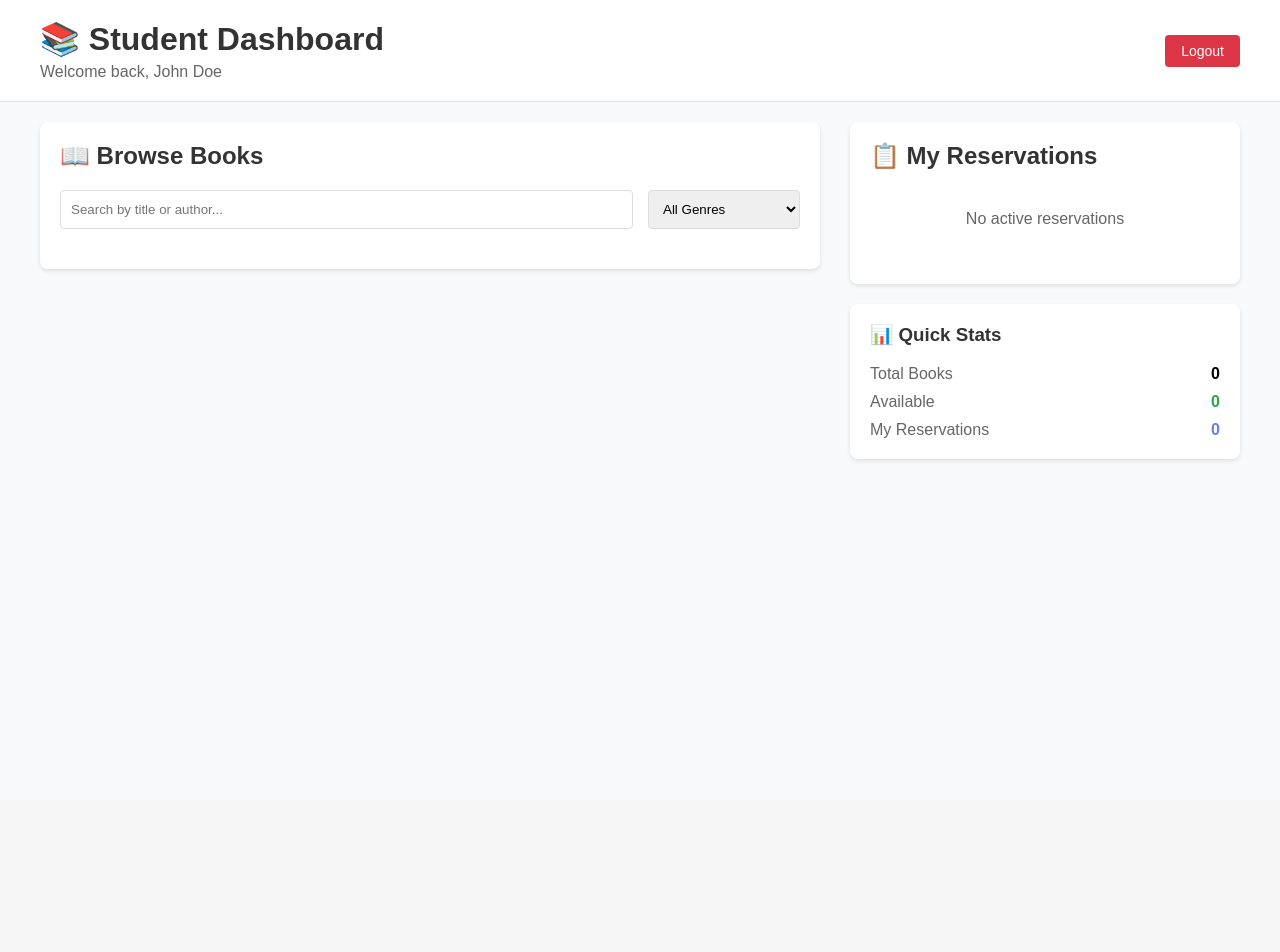
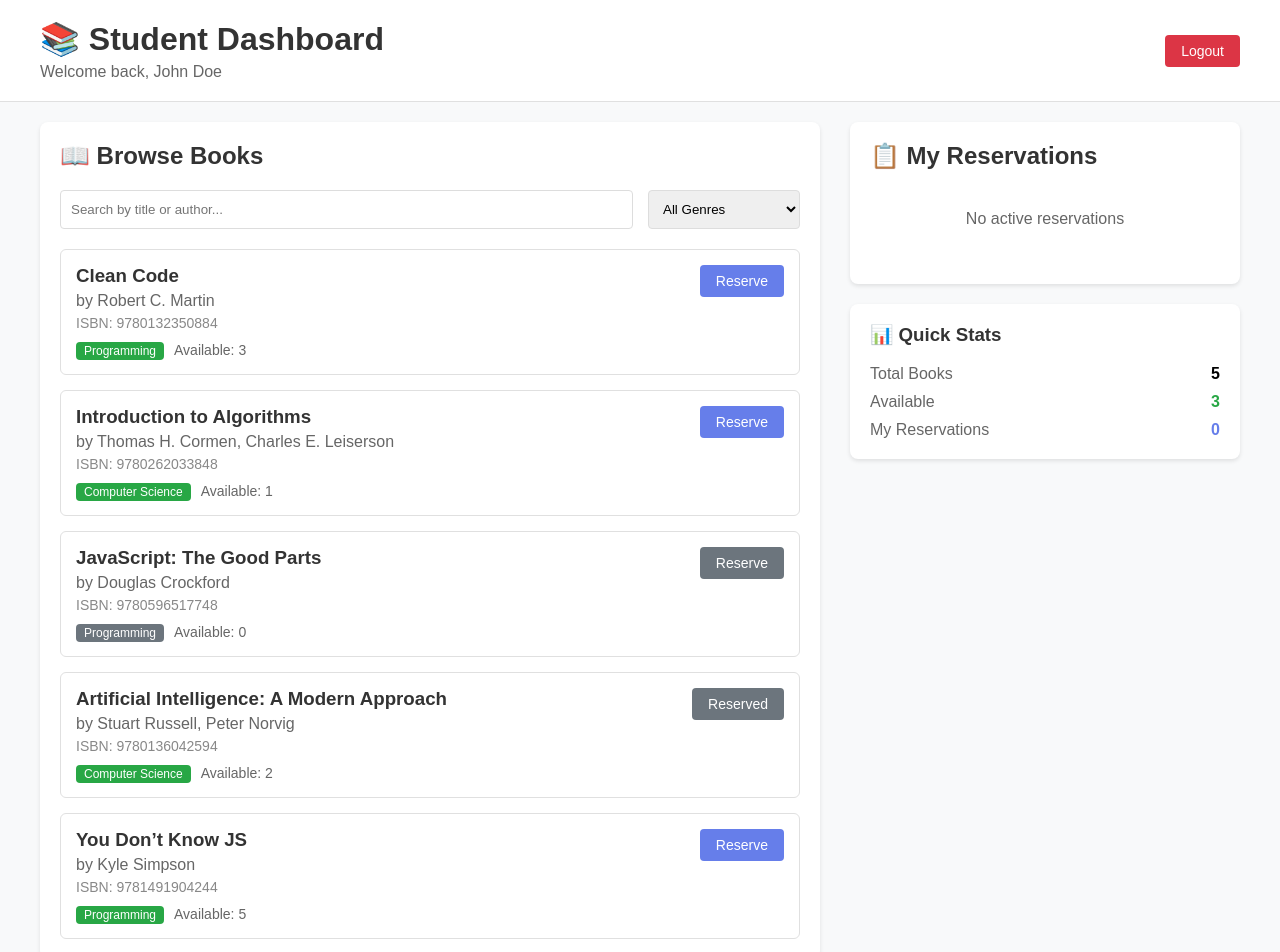
Before and after one commit to ZaibiX/Book-Reservation-System, a Next.js app: page /student/dashboard in a window 1280 px wide. Shown: the top 952 px of the page. Before the commit the page ends 800 px from the top, so only its background shows below. Built offline with nearby package versions, Linux system fonts and the light colour scheme.

Commit message:
added a register route for student

```diff
--- a/app/api/login/route.js
+++ /dev/null
@@ -1,70 +0,0 @@
-// app/api/login/route.js
-import db from "@/utils/db.js";
-import { compare } from "bcrypt";
-import { NextResponse } from "next/server";
-
-export async function POST(req) {
-
-    const data = await req.json();
-    console.log(data, "frpm api bg")
-
-    // Fetch user by email
-    try{
-        const result = await db.query("SELECT id,name_id, email FROM Student WHERE email = $1",[data.email]);
-        // console.log(result.rows[0]);
-        const user = result.rows[0];
-        if(user)
-        {
-            const result = await db.query("SELECT name_id, email FROM Student WHERE email = $1 and password = $2",[data.email,data.password]);
-
-
-            if(!result.rows[0])
-            {
-                return NextResponse.json({ error: "Invalid credentials",message:"Password not correct" }, { status: 401 });
-            }
-            const nameId= result.rows[0].name_id;
-
-            const result2 = await db.query("SELECT fname, lname FROM Name WHERE id =$1",[nameId]);
-            const user =
-            {   id:result.rows[0].id,
-                email:result.rows[0].email,
-                name:result2.rows[0].fname+" " +result2.rows[0].lname,
-            }
-             return NextResponse.json({ message: "User found", user:user });
-
-        }
-
-
-    }
-    catch(err){
-        console.error("Error while fetching", err.message)
-    }
-
-    return NextResponse.json({ error: "User not found" }, { status: 401 });
-
-
-}
-
-//     if (error || !user) {
-//       return NextResponse.json({ error: "User not found" }, { status: 401 });
-//     }
-
-//     const passwordMatch = await compare(password, user.password);
-
-//     if (!passwordMatch) {
-//       return NextResponse.json({ error: "Invalid credentials" }, { status: 401 });
-//     }
-
-//     // ✅ You can set cookie, token, or session here
-//     return NextResponse.json({
-//       message: "Login successful",
-//       user: {
-//         id: user.id,
-//         email: user.email,
-//         name: user.name,
-//       },
-//     });
-//   } catch (err) {
-//     return NextResponse.json({ error: "Server error" }, { status: 500 });
-//   }
-// }
--- /dev/null
+++ b/app/api/register/route.js
@@ -0,0 +1,64 @@
+import db from "@/utils/db.js";
+import { hash } from "bcrypt";
+import { NextResponse } from "next/server";
+
+const SALT_ROUNDS = 10;
+
+export async function POST(req) {
+
+  try {
+    const data = await req.json();
+    // console.log(data)
+    const { email, password, fName,lName } = data.formData;
+
+    // 1. Check if user already exists
+    const existingUser = await db.query(
+      "SELECT id FROM Student WHERE email = $1",
+      [email]
+    );
+    if (existingUser.rows.length > 0) {
+      return NextResponse.json(
+        { error: "User already exists with this email" },
+        { status: 409 }
+      );
+    }
+
+    // 2. Hash password
+    const hashedPassword = await hash(password, SALT_ROUNDS);
+
+    // 3. Insert new user
+    const result = await db.query(
+      "INSERT INTO Name (fname, lname) VALUES ($1,$2) RETURNING id",
+      [fName,lName]
+    );
+
+    const nameId = result.rows[0].id;
+    // console.log("nameiid  ",nameId)
+
+     const res = await db.query(
+      "INSERT INTO Student (email,password,name_id) VALUES ($1,$2,$3) RETURNING id,email",
+      [email,hashedPassword,nameId]
+    );
+
+    if(res.rows.length>0)
+    {
+      const newUser=res.rows[0];
+      return NextResponse.json({
+      message: "User registered successfully",
+      user: { id: newUser.id, email: newUser.email },
+      registerSuccess:true,
+    });
+    }
+
+    return NextResponse.json({
+      message: "Registration Error",
+      error: "Registration Error",
+      registerSuccess:false,
+
+    });
+
+  } catch (err) {
+    console.error("Register error:", err.message,);
+    return NextResponse.json({ error: "Server error", registerSuccess:false, }, { status: 500 });
+  }
+}
--- a/app/student/dashboard/page.js
+++ b/app/student/dashboard/page.js
@@ -9,6 +9,61 @@ export default function StudentDashboard() {
   const [selectedGenre, setSelectedGenre] = useState("All");
 
   // Mock data setup omitted for brevity...
+
+
+  useEffect(() => {
+  // Mock book data
+  const mockBooks = [
+    {
+      id: 1,
+      name: "Clean Code",
+      authors: ["Robert C. Martin"],
+      isbn: "9780132350884",
+      genre: "Programming",
+      quantity: 3,
+      reserved: false,
+    },
+    {
+      id: 2,
+      name: "Introduction to Algorithms",
+      authors: ["Thomas H. Cormen", "Charles E. Leiserson"],
+      isbn: "9780262033848",
+      genre: "Computer Science",
+      quantity: 1,
+      reserved: false,
+    },
+    {
+      id: 3,
+      name: "JavaScript: The Good Parts",
+      authors: ["Douglas Crockford"],
+      isbn: "9780596517748",
+      genre: "Programming",
+      quantity: 0,
+      reserved: false,
+    },
+    {
+      id: 4,
+      name: "Artificial Intelligence: A Modern Approach",
+      authors: ["Stuart Russell", "Peter Norvig"],
+      isbn: "9780136042594",
+      genre: "Computer Science",
+      quantity: 2,
+      reserved: true,
+    },
+    {
+      id: 5,
+      name: "You Don’t Know JS",
+      authors: ["Kyle Simpson"],
+      isbn: "9781491904244",
+      genre: "Programming",
+      quantity: 5,
+      reserved: false,
+    },
+  ];
+
+  setBooks(mockBooks);
+}, []);
+
 
   const filteredBooks = books.filter((book) => {
     const matchesSearch =
```
Also changed, not shown: app/api/auth/[...nextauth]/route.js (+20 -9 lines), app/student/register/page.js (+34 -10 lines).
